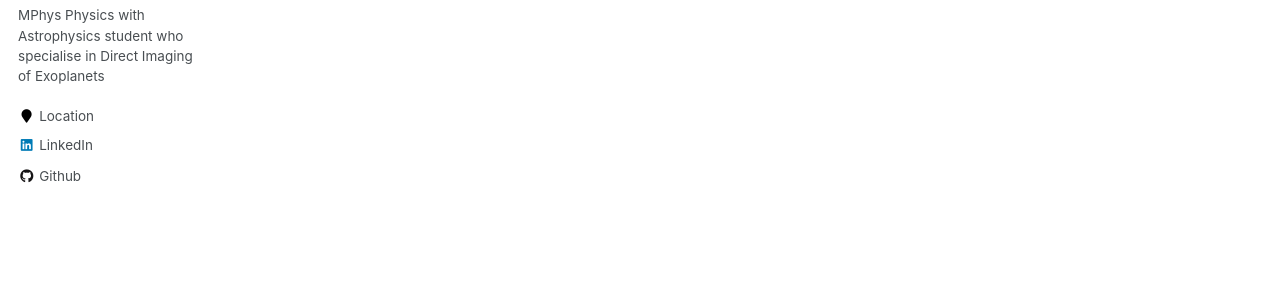
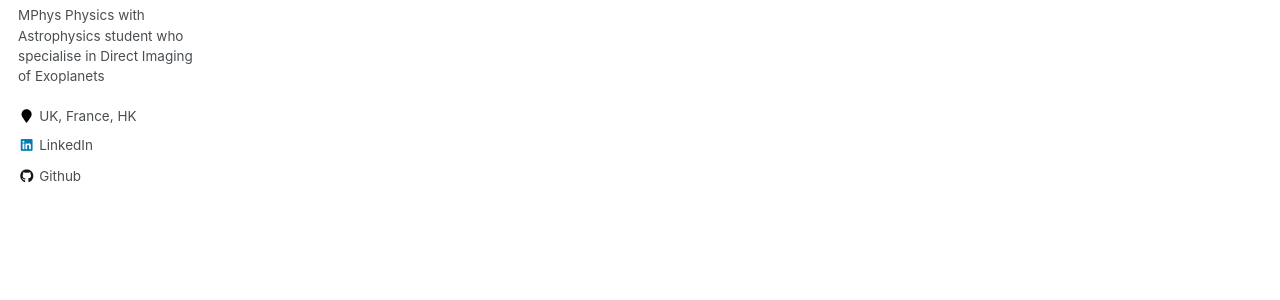
Before and after one commit to alexisyslau/_alexislau.github.io, a Jekyll site: the page built from _pages/about.md, in a window 1280 px wide. Shown: the part 357-657 px from the top of the page. Built offline with Jekyll 4.4.1, drawn with Linux system fonts in a browser that asks for light colours.

Commit message:
Added Ln

```diff
--- a/_config.yml
+++ b/_config.yml
@@ -84,7 +84,7 @@ author:
   name             : "Alexis Lau"
   avatar           : "profile_pic.png"
   bio              : "MPhys Physics with Astrophysics student who specialise in Direct Imaging of Exoplanets"
-  location         : "Location"
+  location         : "UK, France, HK"
   employer         :
   pubmed           :
   googlescholar    :
```
